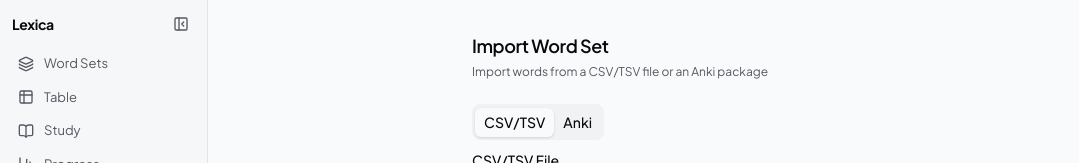
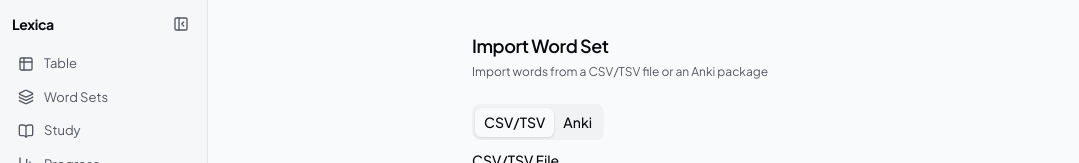
Before and after one commit to ozencb/lexica, a Next.js app: page /import in a window 1280 px wide. Shown: the top 163 px of the page, without its empty margins (0-1079 px from the left). Built offline with nearby package versions, Linux system fonts and the light colour scheme.

Commit message:
chore: move table to first nav item

```diff
--- a/src/components/layout/sidebar.tsx
+++ b/src/components/layout/sidebar.tsx
@@ -20,8 +20,8 @@
 import { useState, useEffect } from "react";
 
 const navLinks = [
+  { href: "/table", label: "Table", icon: Table2 },
   { href: "/word-sets", label: "Word Sets", icon: Layers },
-  { href: "/table", label: "Table", icon: Table2 },
   { href: "/flashcards", label: "Study", icon: BookOpen },
   { href: "/progress", label: "Progress", icon: BarChart3 },
   { href: "/generate", label: "Generate", icon: Sparkles },
```
